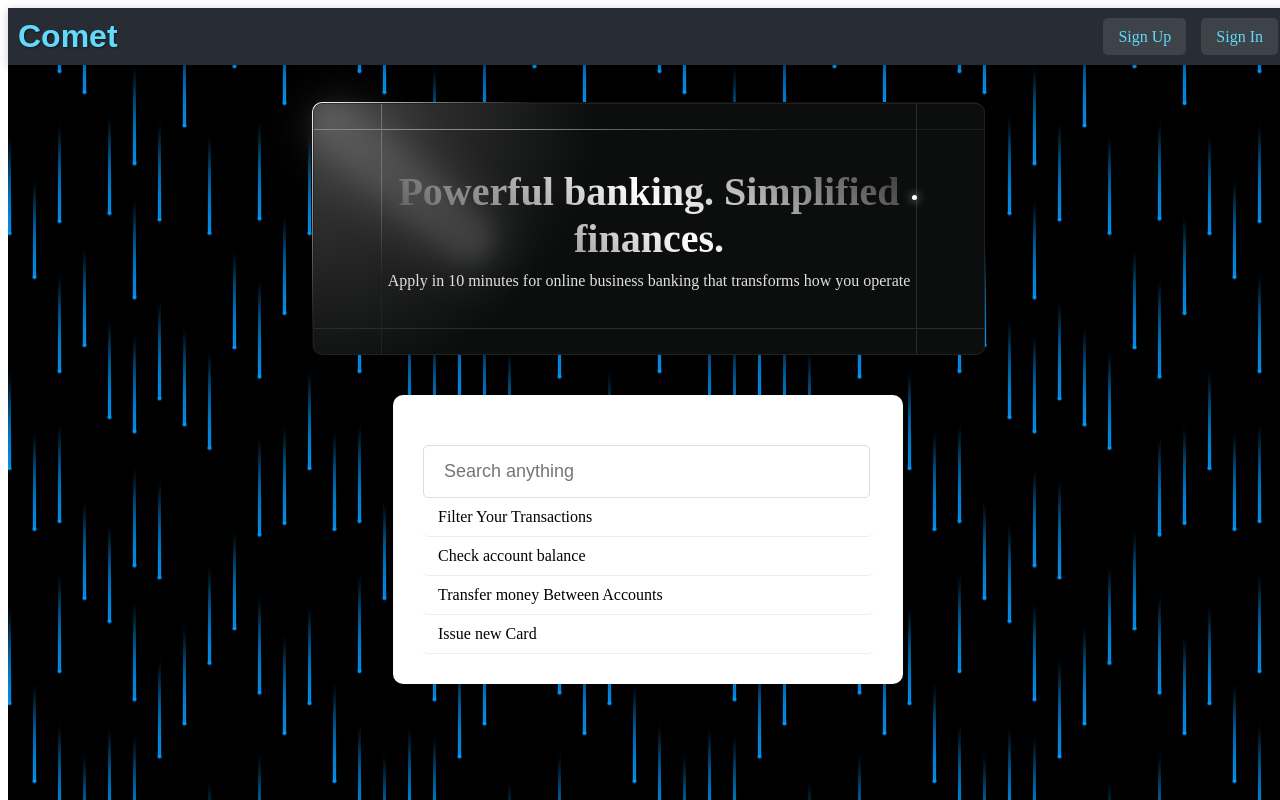
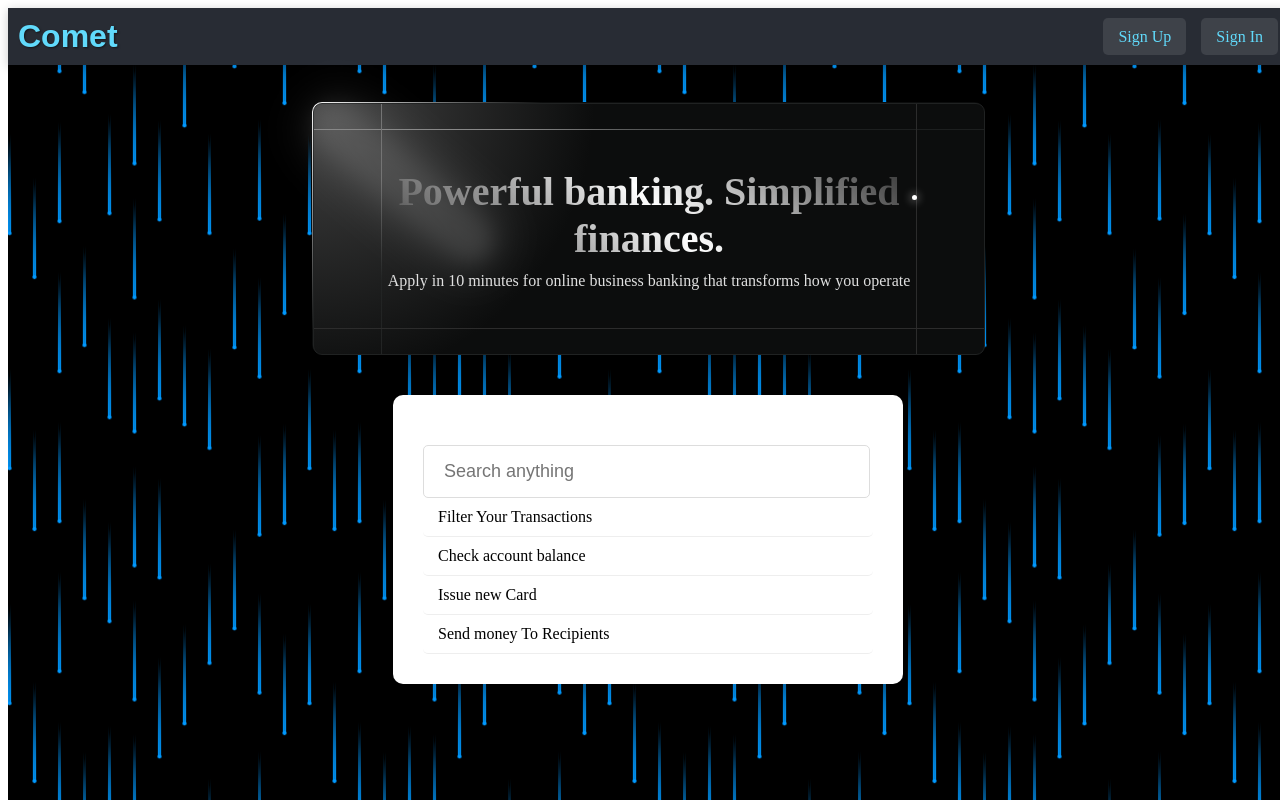
Before and after one commit to Yousufpz/Comet, a React (Vite) app: page / in a window 1280 px wide. Built offline with nearby package versions, Linux system fonts and the light colour scheme.

Commit message:
pushing13 to git commit

```diff
--- a/src/component/subcomponents/ActionSuggestionCard.jsx
+++ b/src/component/subcomponents/ActionSuggestionCard.jsx
@@ -5,7 +5,6 @@ import { useNavigate } from 'react-router-dom';
 const defaultSuggestions = [
   "Filter Your Transactions",
   "Check account balance",
-  "Transfer money Between Accounts ",
   "Issue new Card",
   "Send money To Recipients",
   "View transaction history",
```
